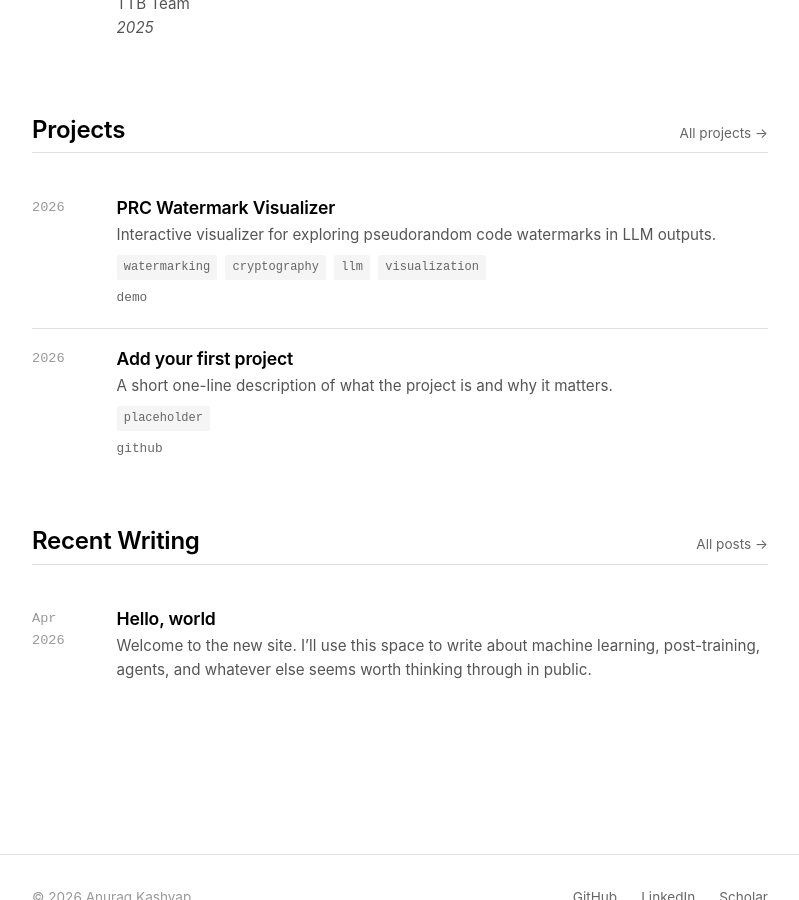
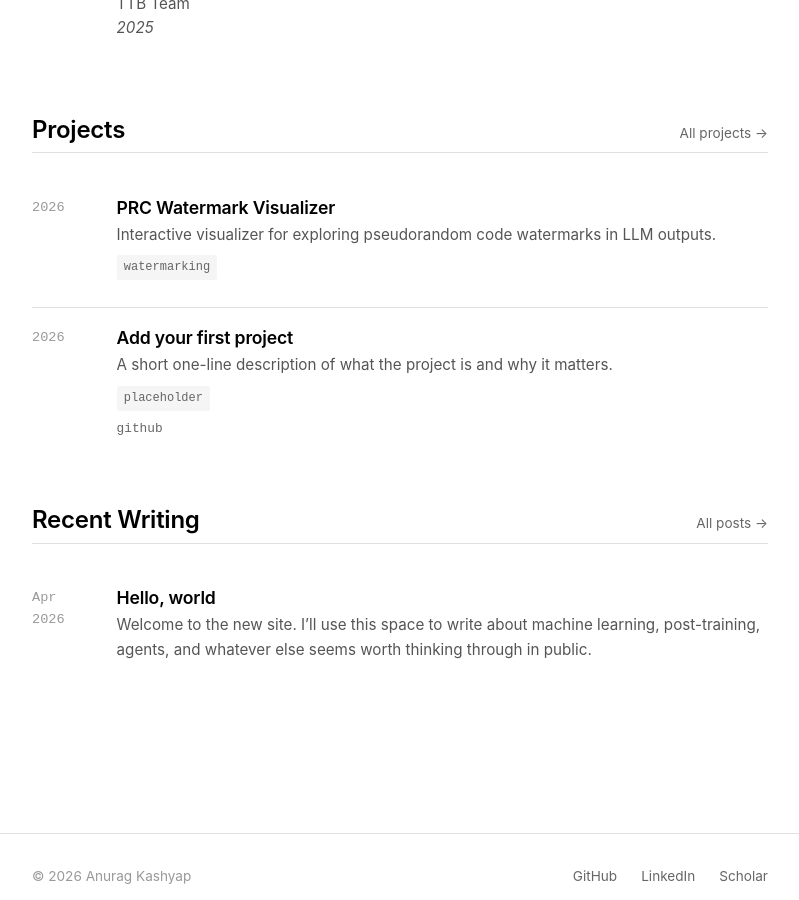
Before and after one commit to Anurag461/Anurag461.github.io, a Jekyll site: the page built from index.html, in a window 1280 px wide and 900 px high, scrolled down 1110 px. Shown: the whole window, without its empty margins (240-1039 px from the left). Built offline with Jekyll 4.4.1, drawn with Linux system fonts in a browser that asks for light colours.

Commit message:
Simplify PRC project frontmatter to match working placeholder format

```diff
--- a/_projects/prc-visualizer.md
+++ b/_projects/prc-visualizer.md
@@ -1,9 +1,8 @@
 ---
 title: "PRC Watermark Visualizer"
-date: 2026-04-30
+date: 2026-01-01
 description: "Interactive visualizer for exploring pseudorandom code watermarks in LLM outputs."
-tags: ["watermarking", "cryptography", "llm", "visualization"]
-demo: "/visualizers/prc/"
+tags: ["watermarking"]
 ---
 
 A pseudorandom code (PRC) watermark hides a codeword inside the bits of a sampled response.
```
